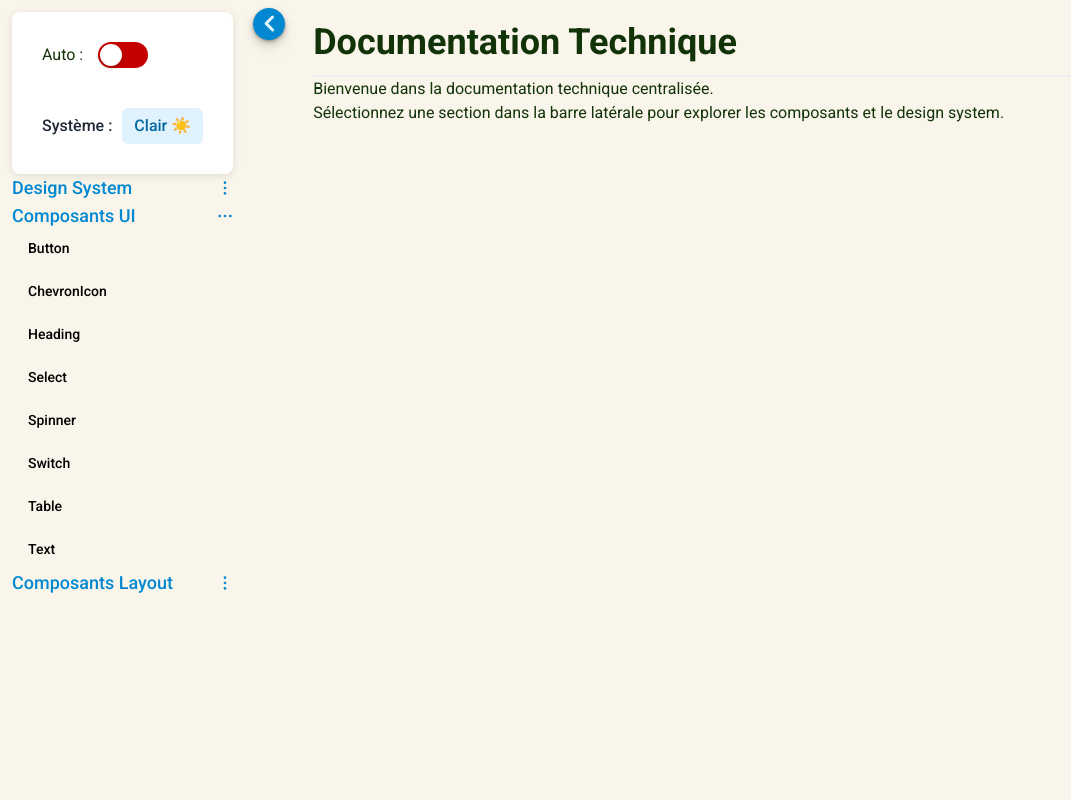
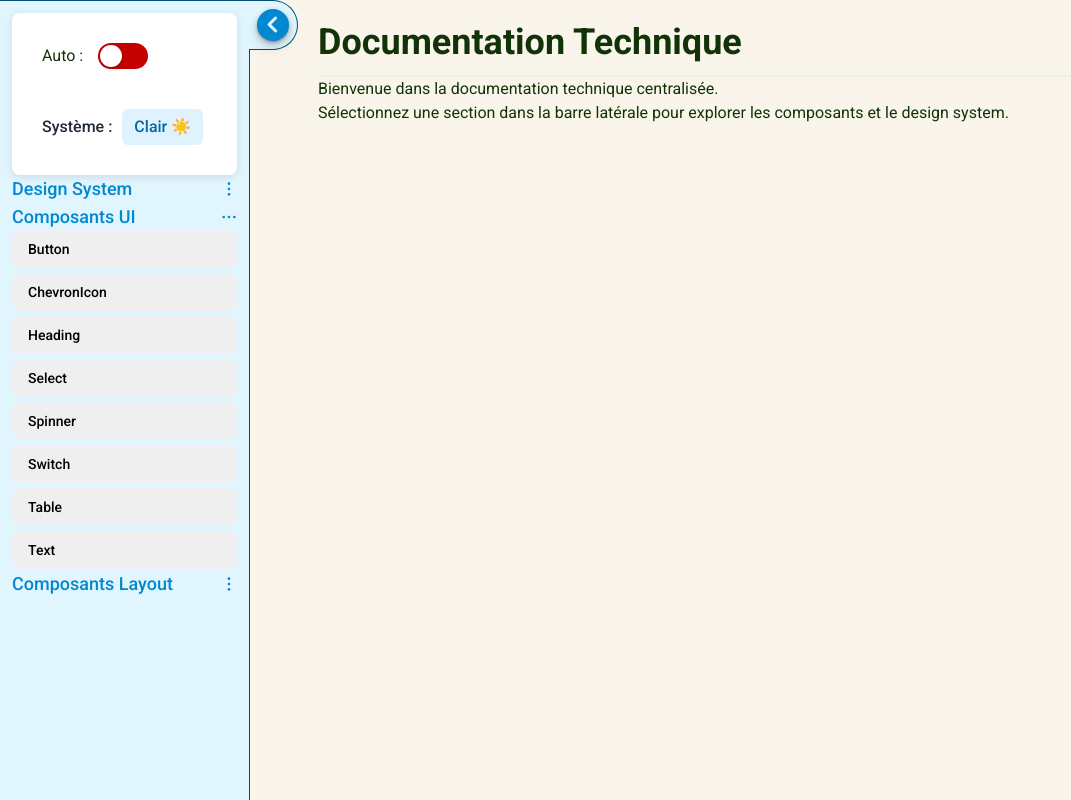
Before and after one commit to Seb-Prod/menuZen, a React (Vite) app in the folder frontend/: page / in a window 1280 px wide. Both pictures are taken after a click on the button "Ouvrir le menu". Shown: the top 800 px of the page, without its empty margins (0-1071 px from the left). Built offline with nearby package versions, Linux system fonts and the light colour scheme; no server answers.

Commit message:
Ajout de la possibilité de fermer la SideBar

```diff
--- a/frontend/src/components/layout/SideBar/SideBar.module.css
+++ b/frontend/src/components/layout/SideBar/SideBar.module.css
@@ -1,17 +1,44 @@
-.contain{
+.sideBar {
     display: flex;
     flex-direction: row;
 }
 
-button{
-    background: none;
-    border:none;
+.toggle {
+    background: var(--bg-alt);
+    border-top-right-radius: 30px;
+    border-bottom-right-radius: 30px;
+    align-self: flex-start;
+    border-right: 1px solid var(--border);
+    border-top: 1px solid var(--border);
+    border-bottom: 1px solid var(--border);
+    margin-left: -1px;
+    position: relative;
+    z-index: 1;
 }
-
 
 .aside {
     padding: 12px;
     box-sizing: border-box;
     overflow-y: auto;
     max-height: 100vh;
+    background: var(--bg-alt);
+    border-right: 1px solid var(--border);
+    border-top: 1px solid var(--border);
+
+    /* Animation de la largeur */
+    width: 0;
+    padding-left: 0;
+    padding-right: 0;
+    opacity: 0;
+    transition: width 0.3s ease-in-out,
+                padding 0.3s ease-in-out,
+                opacity 0.3s ease-in-out;
+    overflow: hidden;
 }
+
+.asideOpen {
+    width: 250px;
+    padding-left: 12px;
+    padding-right: 12px;
+    opacity: 1;
+}
--- a/frontend/src/components/layout/SideBar/SideBar.tsx
+++ b/frontend/src/components/layout/SideBar/SideBar.tsx
@@ -1,34 +1,103 @@
-import { useState, type JSX, type ReactNode } from "react";
+/**
+ * @file Composant SideBar.
+ * @module components/layout/SideBar
+ */
+
+import { useState, type JSX } from "react";
 import styles from './SideBar.module.css';
 import MenuToggle from "@/components/ui/MenuToggle";
+import { SIDEBAR_DEFAULTS, type SideBarProps } from "./SideBar.types";
+import { classNames } from "@/utils/object";
 
-type SideBarProps = {
-    children: ReactNode;
-}
-
-const SideBar = ({ children }: SideBarProps): JSX.Element => {
+/**
+ * Composant SideBar - Barre latérale pliable avec bouton de basculement.
+ *
+ * Affiche une barre latérale qui peut être ouverte ou fermée via un bouton MenuToggle.
+ * Le contenu de la barre latérale est masqué lorsqu'elle est fermée et affiché lorsqu'elle est ouverte.
+ *
+ * @component
+ * @version 1.0.0
+ * @since 2025-10-26
+ * @author Seb-Prod
+ *
+ * @param {SideBarProps} props - Les propriétés du composant.
+ * @param {React.ReactNode} [props.children] - Contenu à afficher dans la barre latérale (menu, navigation, etc.).
+ * @param {SideBarType} [props.type='chevron'] - Type d'icône du bouton de basculement (burger, arrow, chevron).
+ * @param {SideBarVariant} [props.variant='primary'] - Schéma de couleur de la barre latérale (primary, secondary, warning, neutral, none).
+ *
+ * @returns {JSX.Element} L'élément barre latérale React (JSX).
+ *
+ * @example
+ * // Barre latérale simple avec contenu de navigation
+ * <SideBar>
+ *   <nav>
+ *     <a href="/accueil">Accueil</a>
+ *     <a href="/profil">Profil</a>
+ *   </nav>
+ * </SideBar>
+ *
+ * @example
+ * // Barre latérale avec icône de type burger et variante secondaire
+ * <SideBar type="burger" variant="secondary">
+ *   <ul>
+ *     <li>Option 1</li>
+ *     <li>Option 2</li>
+ *     <li>Option 3</li>
+ *   </ul>
+ * </SideBar>
+ *
+ * @example
+ * // Barre latérale avec icône flèche et sans variante de couleur
+ * <SideBar type="arrow" variant="none">
+ *   <div>Contenu personnalisé</div>
+ * </SideBar>
+ *
+ * @see {@link SideBarProps}
+ * @see {@link SIDEBAR_DEFAULTS}
+ * @see {@link MenuToggle}
+ */
+const SideBar = ({
+    children,
+    type = SIDEBAR_DEFAULTS.type,
+    variant = SIDEBAR_DEFAULTS.variant
+}: SideBarProps): JSX.Element => {
+    // État local pour gérer l'ouverture/fermeture de la barre latérale
     const [menuOpen, setMenuOpen] = useState(false);
 
+    /**
+     * Gestionnaire pour basculer l'état d'ouverture de la barre latérale.
+     */
     const handleToggle = () => {
         setMenuOpen(prev => !prev);
     };
 
+    // Construction des classes CSS
+    const classes = classNames(
+        styles.sideBar,
+        `component-${variant}`,
+    );
+
+     const asideClasses = classNames(
+        styles.aside,
+        menuOpen && styles.asideOpen
+    );
+
     return (
-        <div className={styles.contain}>
-            {menuOpen && (<aside className={styles.aside}>
+        <div className={classes}>
+            <aside className={asideClasses}>
                 {children}
-            </aside>)}
-            <MenuToggle
-                isOpen={menuOpen}
-                onClick={handleToggle}
-                type="chevron"
-                variant="info"
-                size="small"
-            />
-
+            </aside>
+            <div className={styles.toggle}>
+                <MenuToggle
+                    isOpen={menuOpen}
+                    onClick={handleToggle}
+                    type={type}
+                    variant={variant}
+                    size="small"
+                />
+            </div>
         </div>
-
     );
-}
+};
 
 export default SideBar;
--- /dev/null
+++ b/frontend/src/components/layout/SideBar/SideBar.types.ts
@@ -0,0 +1,72 @@
+/**
+ * @file Définition des types, constantes et valeurs par défaut
+ * @module components/layout/SideBar.types
+ * @version 1.0.0
+ * @since 2025-10-26
+ * @see {@link SideBar} pour l'implémentation du composant principal.
+ * @author Seb-Prod
+ */
+
+import { omit } from "@/utils/object";
+import { UI_DEFAULTS, UI_SIZES, UI_VARIANTS, type UiSize } from "@/components/ui/ui.types";
+import type { ReactNode } from "react";
+
+// ================================
+// Constantes
+// ================================
+
+/** Définit les types pour le composant MenuToggle.
+ */
+export const SIDEBAR_TYPE = [
+    "burger",
+    "arrow",
+    "chevron"
+] as const;
+
+/** Définit les variantes de couleur */
+export const SIDEBAR_VARIANTS = [
+    ...UI_VARIANTS,
+    "none"
+] as const;
+
+// ================================
+// Types
+// ================================
+
+export type SideBarType = typeof SIDEBAR_TYPE[number];
+export type SideBarVariant = typeof SIDEBAR_VARIANTS[number];
+
+// ================================
+// Props des composants
+// ================================
+export type SideBarProps = {
+    /** Définit la forme visuelle de l'icône. */
+    type?: SideBarType;
+    /** Etat de l'icone */
+    size?: UiSize;
+    /** Texte alternatif pour l'acccesibilité lorsque l'icône est ouvert */
+    variant?: SideBarVariant;
+    /** Fonction appelée lors du clic sur l'icône */
+    children?: ReactNode;
+    onClick?: () => void;
+}
+
+// ================================
+// Valeurs par défaut
+// ================================
+
+export const SIDEBAR_DEFAULTS = {
+    ...omit(UI_DEFAULTS, ["justify", "align"]),
+    type: "chevron" as SideBarType,
+    variant: "primary" as SideBarVariant
+
+} satisfies Partial<SideBarProps>
+
+// ================================
+// Showcase
+// ================================
+export const MENUTOGGLE_SHOWCASE_CONSTANTS = {
+    type: SIDEBAR_TYPE,
+    size: UI_SIZES,
+    variant: SIDEBAR_VARIANTS
+} as const
--- a/frontend/src/features/documentation/pages/ShowCaseSidebar.tsx
+++ b/frontend/src/features/documentation/pages/ShowCaseSidebar.tsx
@@ -11,7 +11,7 @@ interface ShowcaseSidebarProps {
 }
 
 const ShowcaseSidebar = ({ showcaseNames, selected, onSelect }: ShowcaseSidebarProps): JSX.Element => (
-  <SideBar>
+  <SideBar variant="info">
     <ThemeToggle />
     <Accordion variant="info" size="small" chevronIcon="dots" itemVariant="secondary" chevronAlignment="edge">
       <AccordionSection label="Design System" onClick={() => onSelect(SECTION_KEYS.THEME)}>
```
